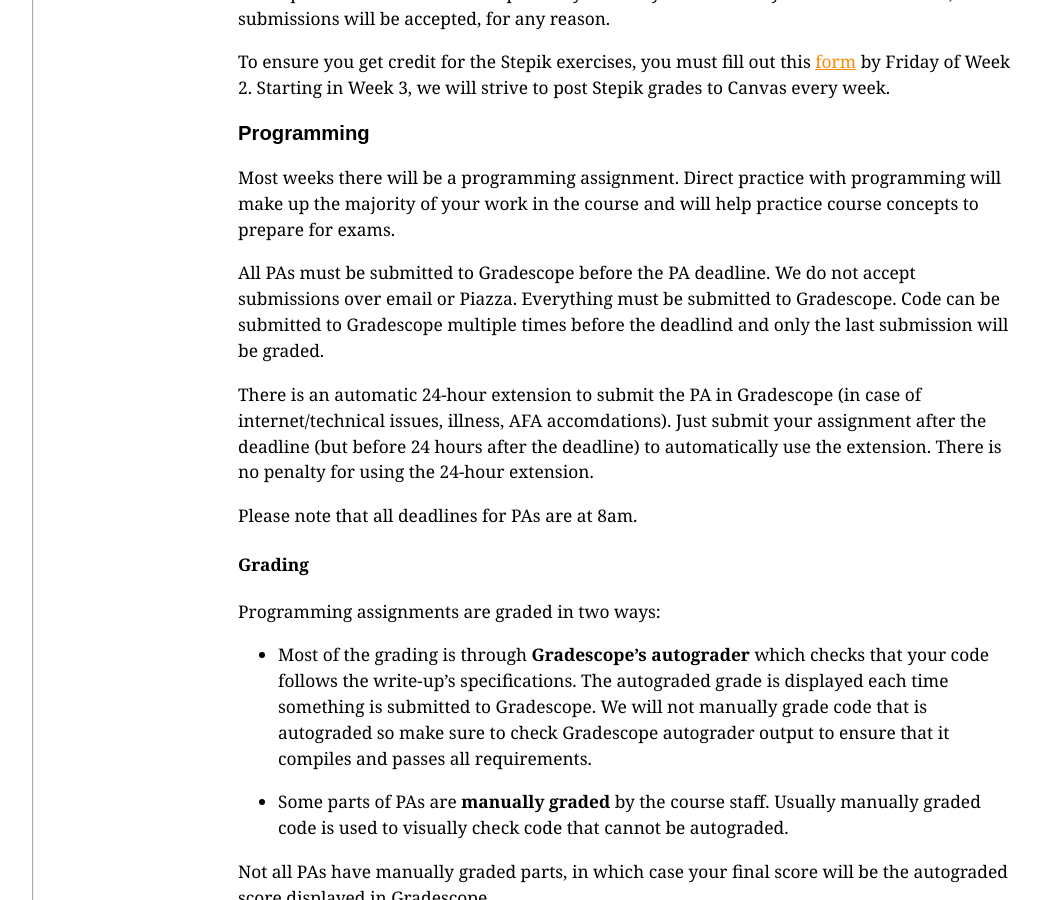
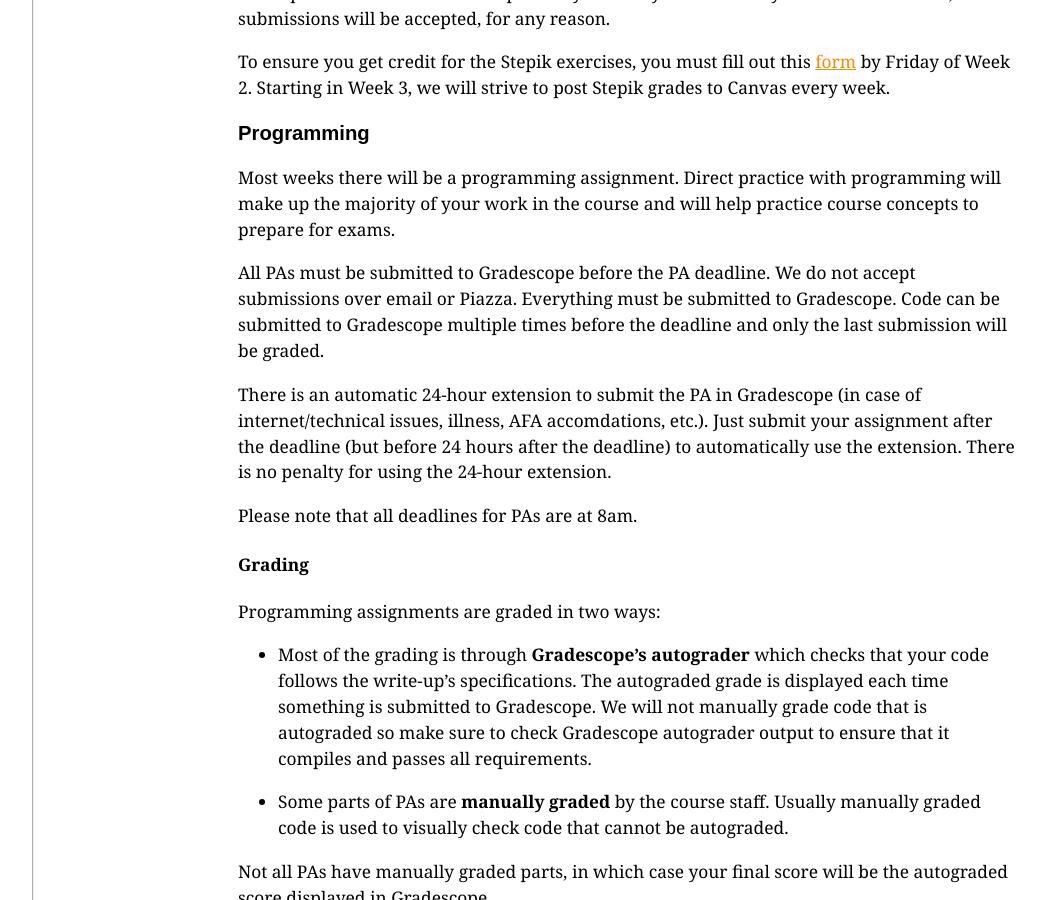
Before and after one commit to ucsd-cse8b-w24/ucsd-cse8b-w24, a Jekyll site: the page built from syllabus.md, in a window 1280 px wide and 900 px high, scrolled down 2199 px. Shown: the whole window, without its empty margins (56-1101 px from the left). Built offline with Jekyll 4.4.1, drawn with Linux system fonts in a browser that asks for light colours.

Commit message:
Update syllabus.md

```diff
--- a/syllabus.md
+++ b/syllabus.md
@@ -103,9 +103,9 @@ by Friday of Week 2. Starting in Week 3, we will strive to post Stepik grades to
 
 Most weeks there will be a programming assignment. Direct practice with programming will make up the majority of your work in the course and will help practice course concepts to prepare for exams.
 
-All PAs must be submitted to Gradescope before the PA deadline. We do not accept submissions over email or Piazza. Everything must be submitted to Gradescope. Code can be submitted to Gradescope multiple times before the deadlind and only the last submission will be graded.
+All PAs must be submitted to Gradescope before the PA deadline. We do not accept submissions over email or Piazza. Everything must be submitted to Gradescope. Code can be submitted to Gradescope multiple times before the deadline and only the last submission will be graded.
 
-There is an automatic 24-hour extension to submit the PA in Gradescope (in case of internet/technical issues, illness, AFA accomdations). Just submit your assignment after the deadline (but before 24 hours after the deadline) to automatically use the extension. There is no penalty for using the 24-hour extension.
+There is an automatic 24-hour extension to submit the PA in Gradescope (in case of internet/technical issues, illness, AFA accomdations, etc.). Just submit your assignment after the deadline (but before 24 hours after the deadline) to automatically use the extension. There is no penalty for using the 24-hour extension.
 
 Please note that all deadlines for PAs are at 8am.
 
```
